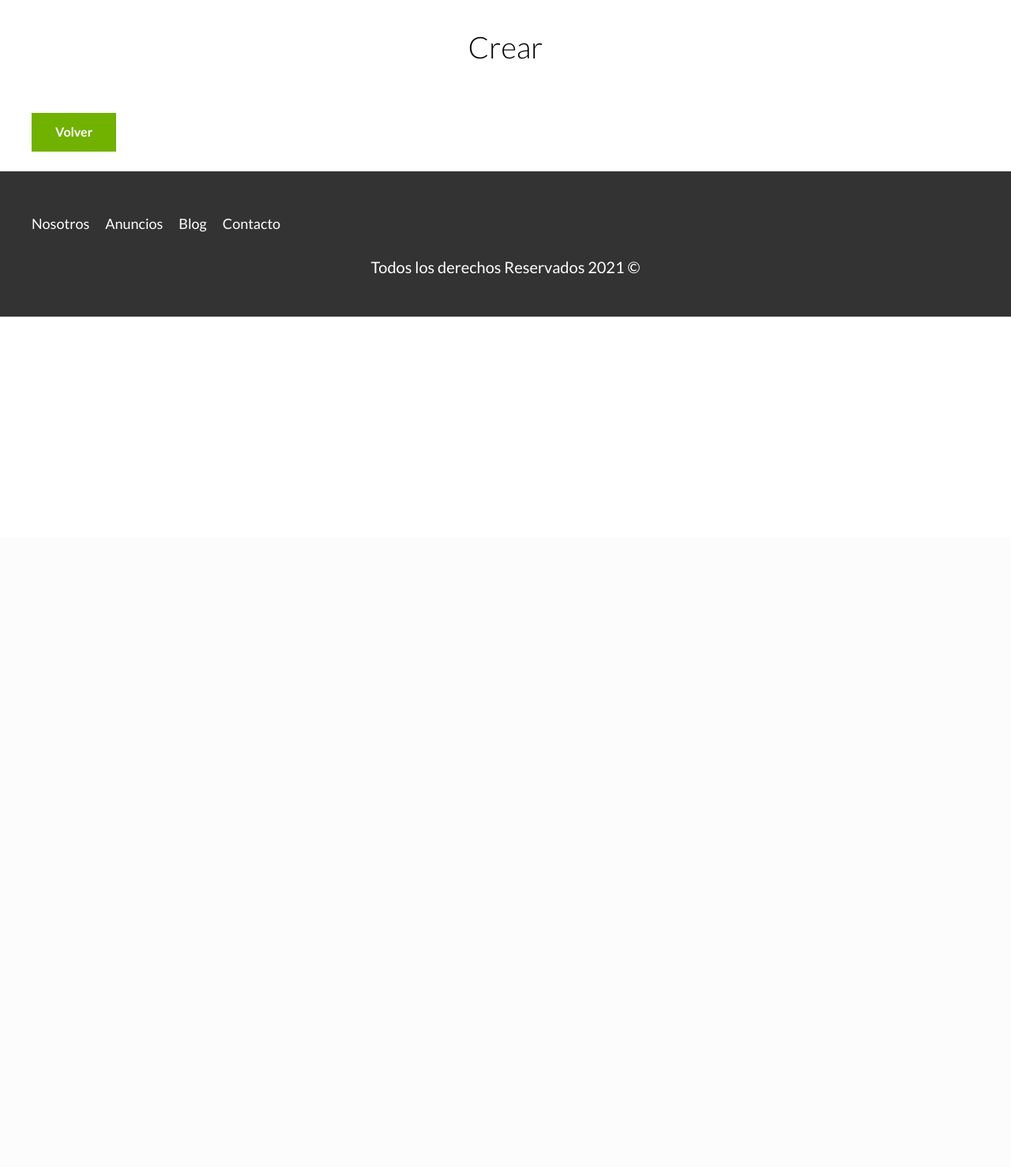
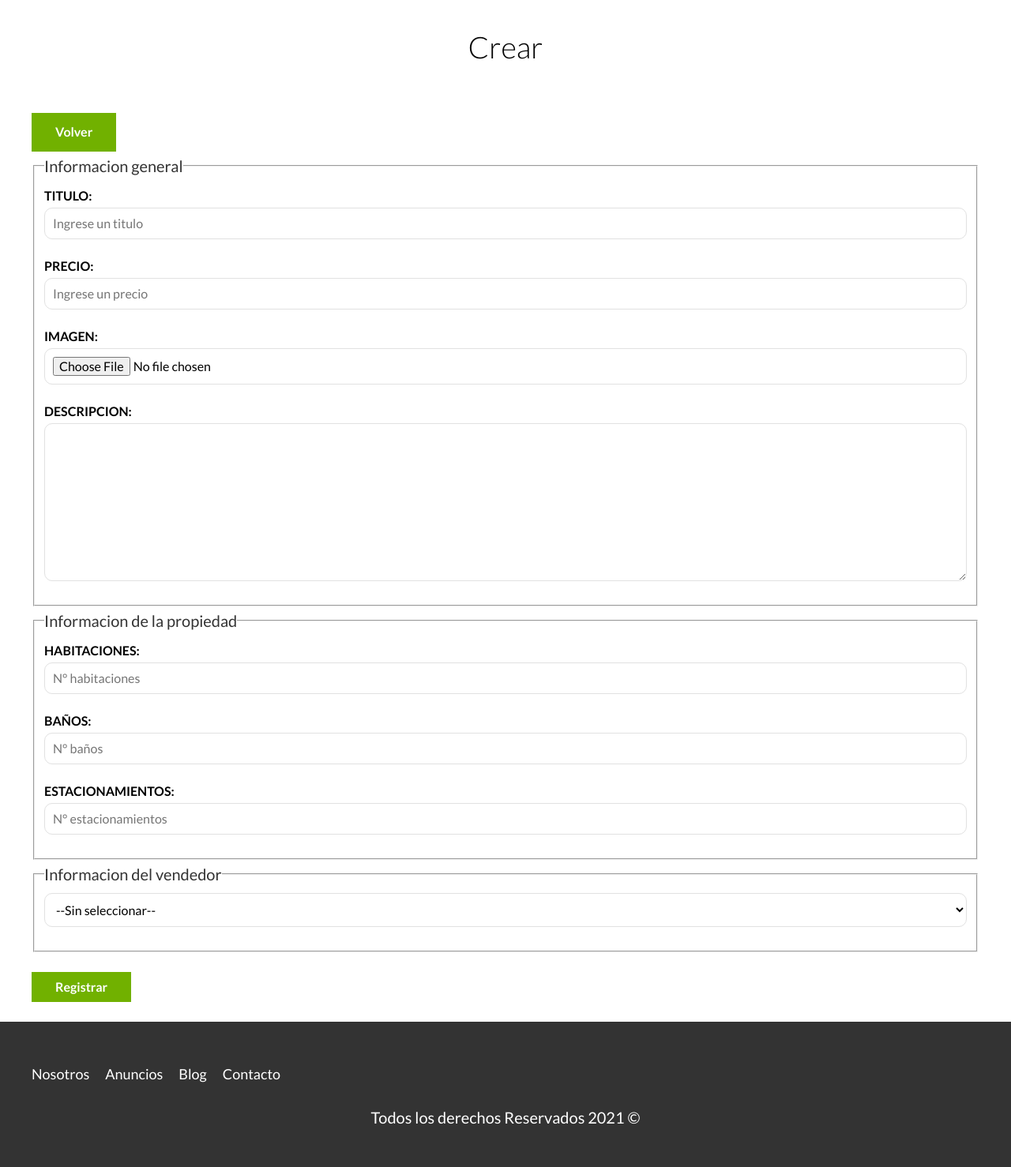
Before and after one commit to LuisVilla12/BienesRaices, a PHP site: page /admin/propiedades/crear.php in a window 1280 px wide. Shown: the part 120-1598 px from the top of the page at 79% size. Before the commit the page ends 521 px from the top, so only its background shows below. Run offline with PHP 8.4, Linux system fonts and the light colour scheme.

Commit message:
v05 Formulario Crear Propiedad

```diff
--- a/admin/propiedades/crear.php
+++ b/admin/propiedades/crear.php
@@ -5,6 +5,45 @@
 <main class="contenedor seccion">
     <h1>Crear</h1>
     <a href="/admin" class="boton boton-verde">Volver</a>
+    <form action="" class="formulario">
+        <fieldset>
+            <legend> Informacion general</legend>
+            <label for="titulo">Titulo:</label>
+            <input type="text" id="titulo" name="" placeholder="Ingrese un titulo">
+
+            <label for="precio">Precio:</label>
+            <input type="number" id="precio" name="" placeholder="Ingrese un precio">
+
+            <label for="imagen">Imagen:</label>
+            <input type="file" id="imagen" name="" accept="image/jpeg , image/png">
+
+            <label for="descripcion">Descripcion:</label>
+            <textarea name="" id="descripcion"></textarea>
+        </fieldset>
+        <fieldset>
+            <legend>Informacion de la propiedad</legend>
+            <label for="habitaciones">habitaciones:</label>
+            <input type="number" id="habitaciones" name="" placeholder="N° habitaciones" min="1">
+
+            <label for="baños">Baños:</label>
+            <input type="number" id="baños" name="" placeholder="N° baños" min="1">
+
+            <label for="estacionamiento">Estacionamientos:</label>
+            <input type="number" id="estacionamiento" name="" placeholder="N° estacionamientos" min="1">
+        </fieldset>
+
+        <fieldset>
+        <legend>Informacion del vendedor</legend>
+
+        <select name="" id="">
+            <option value="1" selected disabled>--Sin seleccionar--</option>
+            <option value="1">Luis</option>
+            <option value="2">Aldrich</option>
+        </select>
+        </fieldset>
+
+        <input type="submit" value="Registrar" class="boton boton-verde">
+    </form>
 </main>
 
 <?php incluirTempleate('footer'); ?>
```
Lines whose indentation alone changed are shown as unchanged.
